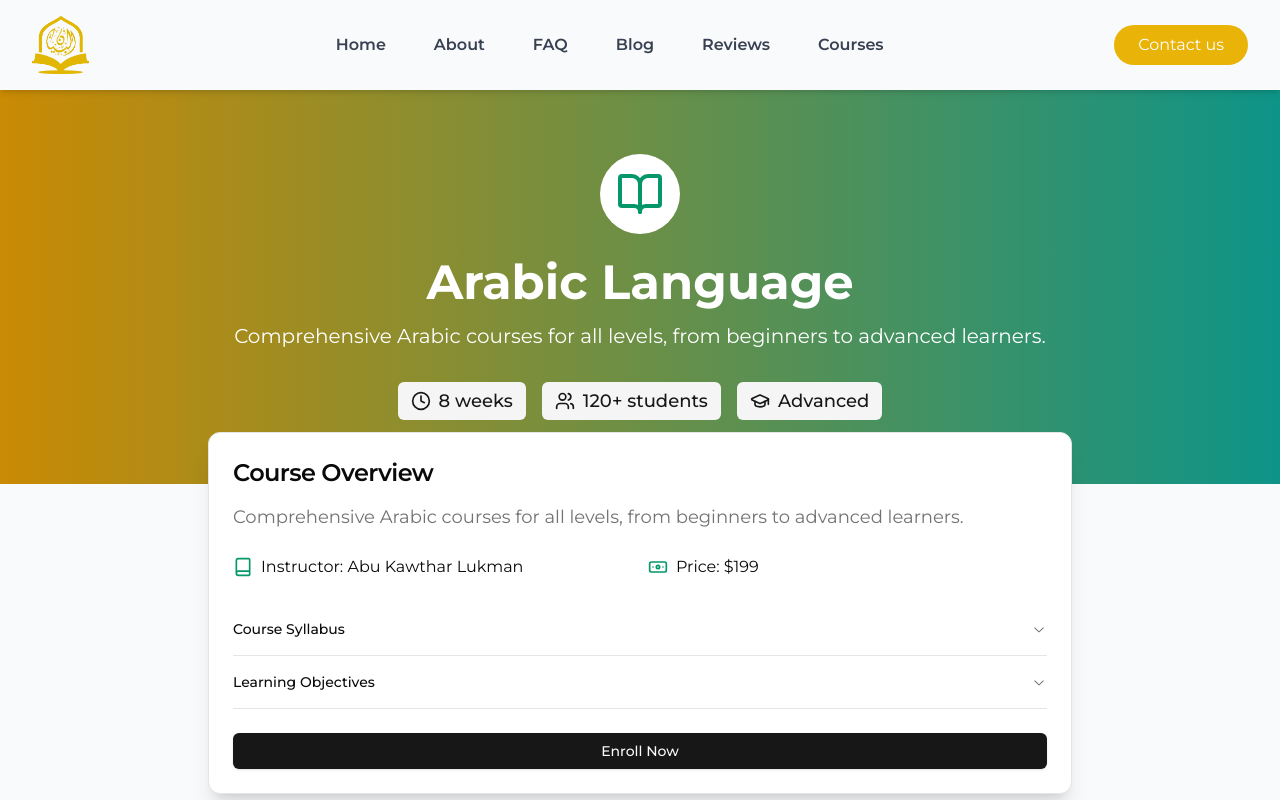
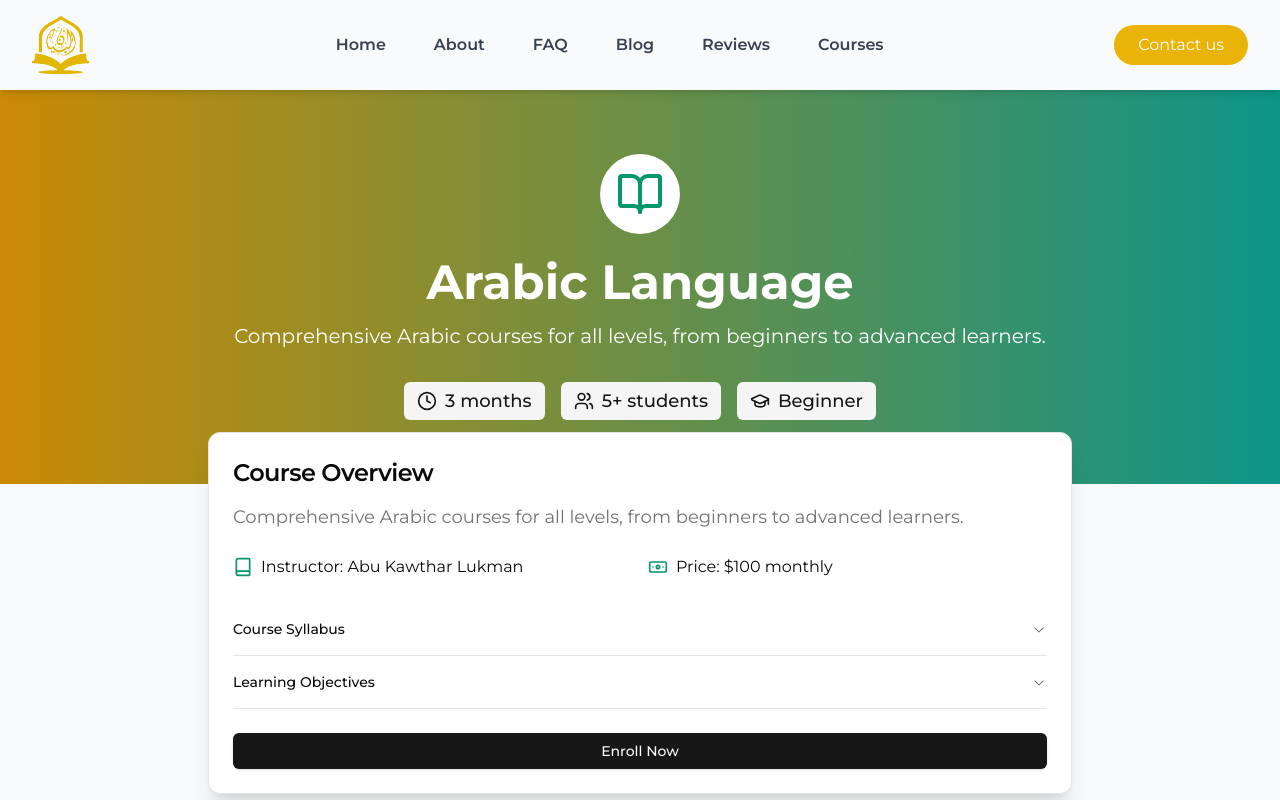
Before and after one commit to Lukman10a/markazulbayaan, a Next.js app: page /course/arabic in a window 1280 px wide. Shown: the top 800 px of the page. Built offline with nearby package versions, Linux system fonts and the light colour scheme.

Commit message:
made some changes to the course detail page

```diff
--- a/src/pages/course/index.tsx
+++ b/src/pages/course/index.tsx
@@ -5,7 +5,7 @@ import { FaBook } from "react-icons/fa6";
 import { BsHandIndex } from "react-icons/bs";
 import { motion } from "framer-motion";
 import Link from "next/link";
-import { BsArrowRight } from "react-icons/bs"; // Importing the arrow icon
+import { BsArrowRight } from "react-icons/bs";
 import Button from "@/components/button";
 
 export const courses = [
@@ -16,11 +16,11 @@ export const courses = [
     description:
       "Comprehensive Arabic courses for all levels, from beginners to advanced learners.",
     icon: <BookOpen className="w-12 h-12 mx-auto mb-4 text-yellow-600" />,
-    duration: "8 weeks",
-    students: 120,
-    price: "$199",
+    duration: "3 months",
+    students: 5,
+    price: "$100 monthly",
     instructor: "Abu Kawthar Lukman",
-    level: "Advanced",
+    level: "Beginner",
     syllabus: [
       "Introduction to Arabic alphabet and pronunciation",
       "Basic Arabic grammar and sentence structure",
@@ -38,14 +38,14 @@ export const courses = [
   {
     id: 2,
     slug: "quran",
-    title: "Quranic Studies",
-    level: "All Levels",
+    title: "Beginner Quranic Studies (Juz Amma)",
+    level: "Beginner",
     description:
       "In-depth Quranic courses focusing on recitation, memorization, and understanding.",
     icon: <LiaQuranSolid className="w-12 h-12 mx-auto mb-4 text-yellow-600" />,
-    duration: "8 weeks",
-    students: 120,
-    price: "$199",
+    duration: "6 months",
+    students: 10,
+    price: "$120",
     instructor: "Abu Kawthar Lukman",
     syllabus: [
       "Introduction to Quranic recitation techniques",
@@ -65,14 +65,16 @@ export const courses = [
     id: 3,
     slug: "tawhid",
     title: "Tawhid (Islamic Monotheism)",
+    level: "All levels",
     description:
       "Courses on Islamic theology and monotheism to strengthen your faith and understanding.",
     icon: <BsHandIndex className="w-12 h-12 mx-auto mb-4 text-yellow-600" />,
-    duration: "8 weeks",
-    students: 120,
-    price: "$199",
+    duration: "4 months",
+    students: 5,
+    price: "$100 monthly",
     instructor: "Abu Kawthar Lukman",
     syllabus: [
+      "Studying books and treatises of Tawhid with scholarly explanations",
       "Understanding the concept of Tawhid",
       "Shirk and its various forms",
       "Attributes of Allah (Asma wa Sifat)",
@@ -88,62 +90,13 @@ export const courses = [
   },
   {
     id: 4,
-    slug: "tajwid",
-    title: "Tajwid",
-    description: "Master the rules of Tajwid for perfect Quranic recitation.",
-    icon: <FaBook className="w-12 h-12 mx-auto mb-4 text-yellow-600" />,
-    duration: "8 weeks",
-    students: 120,
-    price: "$199",
-    instructor: "Dr. Ahmed Khalil",
-    syllabus: [
-      "Introduction to Tajwid rules",
-      "Articulation points of Arabic letters",
-      "Rules of elongation (Madd)",
-      "Rules of stopping and starting (Waqf and Ibtida)",
-      "Practice and recitation of selected Surahs",
-    ],
-    objectives: [
-      "Recite the Quran with proper pronunciation and intonation",
-      "Understand and apply the rules of Tajwid",
-      "Improve overall Quranic recitation skills",
-      "Gain confidence in leading prayers and reciting in public",
-    ],
-  },
-  {
-    id: 5,
-    slug: "fiqh",
-    title: "Fiqh",
-    description: "Learn the Islamic jurisprudence that governs daily life.",
-    icon: <BookOpen className="w-12 h-12 mx-auto mb-4 text-yellow-600" />,
-    duration: "8 weeks",
-    students: 120,
-    price: "$199",
-    instructor: "Abu Kawthar Lukman",
-    syllabus: [
-      "Foundations of Islamic jurisprudence",
-      "Study of major schools of Islamic law",
-      "Fiqh of worship (Ibadah)",
-      "Fiqh of transactions (Muamalat)",
-      "Contemporary Fiqh issues and fatwa methodology",
-    ],
-    objectives: [
-      "Understand the principles and methodologies of Islamic jurisprudence",
-      "Compare and contrast different schools of Islamic law",
-      "Apply Fiqh principles to contemporary issues",
-      "Develop skills in deriving Islamic rulings from primary sources",
-    ],
-    level: "Advanced",
-  },
-  {
-    id: 6,
     slug: "tafsir",
     title: "Tafsir",
     description: "Understand the meanings and interpretations of the Quran.",
     icon: <FaBook className="w-12 h-12 mx-auto mb-4 text-yellow-600" />,
-    duration: "8 weeks",
-    students: 120,
-    price: "$199",
+    duration: "6 months",
+    students: 5,
+    price: "$70 monthly",
     instructor: "Abu Kawthar Lukman",
     syllabus: [
       "Introduction to Tafsir and its importance",
@@ -157,6 +110,57 @@ export const courses = [
       "Analyze and interpret key Quranic passages",
       "Familiarize with major Tafsir works and methodologies",
       "Apply Tafsir to contemporary issues and contexts",
+    ],
+  },
+  {
+    id: 5,
+    slug: "fiqh",
+    title: "Fiqh",
+    level: "Beginner",
+    description: "Learn the Islamic jurisprudence that governs daily life.",
+    icon: <BookOpen className="w-12 h-12 mx-auto mb-4 text-yellow-600" />,
+    duration: "8 weeks",
+    students: 15,
+    price: "$70 monthly",
+    instructor: "Abu Kawthar Lukman",
+    syllabus: [
+      "Foundations of Islamic jurisprudence",
+      "Study of major schools of Islamic law",
+      "Fiqh of worship (Ibadah)",
+      "Fiqh of transactions (Muamalat)",
+      "Contemporary Fiqh issues",
+    ],
+    objectives: [
+      "Understand the principles and methodologies of Islamic jurisprudence",
+      "Compare and contrast different schools of Islamic law",
+      "Apply Fiqh principles to contemporary issues",
+      "Develop skills in deriving Islamic rulings from primary sources",
+    ],
+  },
+  {
+    id: 6,
+    slug: "tajwid",
+    title: "Tajwid",
+    level: "Beginner",
+    description: "Master the rules of Tajwid for perfect Quranic recitation.",
+    icon: <FaBook className="w-12 h-12 mx-auto mb-4 text-yellow-600" />,
+    duration: "4 months",
+    students: 120,
+    price: "$50 monthly",
+    instructor: "Abu Kawthar Lukman",
+    syllabus: [
+      "Introduction to Tajwid rules",
+      "Articulation points of Arabic letters",
+      "Rules of the silent nuun and tanwin",
+      "Rules of elongation (Madd)",
+      "Rules of stopping and starting (Waqf and Ibtida)",
+      "Practice and recitation of selected Surahs",
+    ],
+    objectives: [
+      "Recite the Quran with proper pronunciation and intonation",
+      "Understand and apply the rules of Tajwid",
+      "Improve overall Quranic recitation skills",
+      "Gain confidence in leading prayers and reciting in public",
     ],
   },
 ];
@@ -249,6 +253,7 @@ export default function CoursePage() {
                       description: course.description,
                     },
                   }}
+                  as={`/course/${course.slug}`}
                 >
                   <motion.div
                     whileHover={{ rotate: 10 }} // Rotate icon slightly on hover
```
